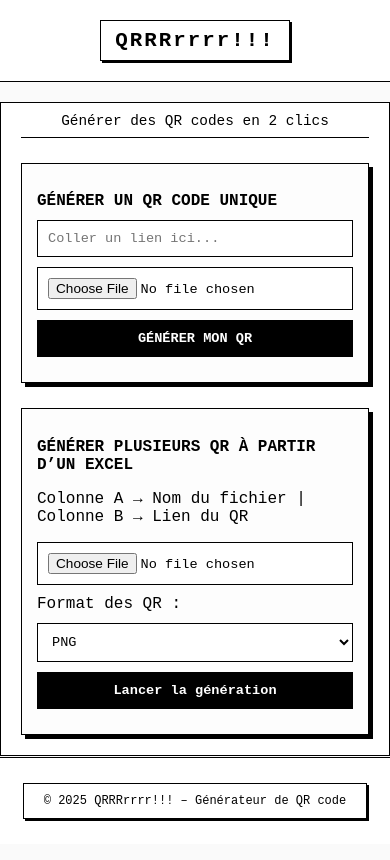
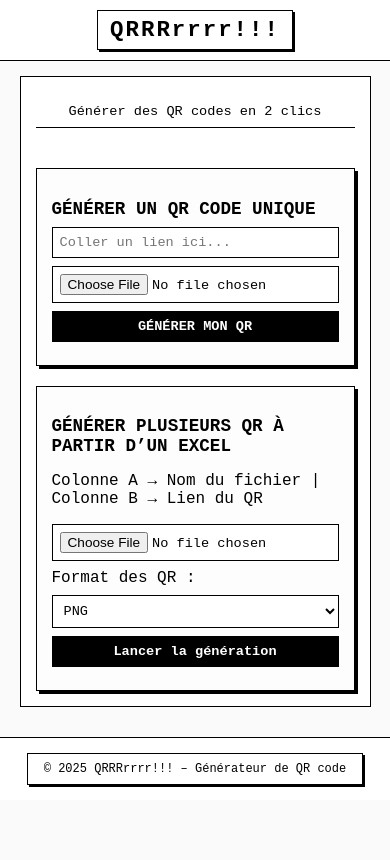
Before and after one commit to XVI-I/QRRRrrrr, a plain HTML site: page index.html in a window 390 px wide. Drawn offline with Linux system fonts and the light colour scheme.

Commit message:
Version compacte sans scroll sur desktop + responsive ajusté

```diff
--- a/style.css
+++ b/style.css
@@ -1,14 +1,14 @@
-/* === QRRRrrrr!!! STYLE — PHRASE COLLÉE EN HAUT DU CONTAINER === */
+/* === QRRRrrrr!!! STYLE — VERSION COMPACTE ET RESPONSIVE === */
 
-body {
+html, body {
+  height: 100%;
+  margin: 0;
+  padding: 0;
   background: #fafafa;
   font-family: "Space Mono", monospace;
   color: #000;
   display: flex;
   flex-direction: column;
-  min-height: 100vh;
-  margin: 0;
-  padding: 0;
 }
 
 /* ===== HEADER ===== */
@@ -17,7 +17,7 @@ header {
   background: #fff;
   color: #000;
   text-align: center;
-  padding: 20px 0;
+  padding: 10px 0; /* plus compact */
   border-bottom: 1px solid #000;
   position: sticky;
   top: 0;
@@ -26,63 +26,67 @@ header {
 
 header h1 {
   margin: 0;
-  font-size: 2rem;
-  letter-spacing: 3px;
+  font-size: 1.8rem; /* légèrement réduit */
+  letter-spacing: 2px;
   display: inline-block;
-  padding: 10px 20px;
+  padding: 6px 16px;
   background: #fff;
   color: #000;
   border: 1px solid #000;
   text-transform: none;
-  box-shadow: 4px 4px 0 #000;
+  box-shadow: 3px 3px 0 #000;
 }
 
 /* ===== MAIN CONTAINER ===== */
 .container {
   width: 100%;
-  max-width: 900px;
+  max-width: 850px;
   border: 1px solid #000;
   background: #fff;
-  padding: 0 40px 40px 40px; /* plus de padding en haut */
+  padding: 0 30px 30px 30px;
   box-sizing: border-box;
-  box-shadow: 6px 6px 0 #000;
-  margin: 40px auto;
+  box-shadow: 5px 5px 0 #000;
+  margin: 20px auto;
   flex-grow: 1;
+  display: flex;
+  flex-direction: column;
+  justify-content: flex-start;
+  min-height: calc(100vh - 150px); /* tient dans l’écran avec header/footer */
 }
 
 /* Sous-titre */
 .subtitle {
   text-align: center;
-  margin: 0 0 30px 0; /* on enlève la marge haute */
-  font-size: 1rem;
+  margin: 0 0 20px 0;
+  font-size: 0.95rem;
   border-bottom: 1px solid #000;
-  padding: 15px 0 10px 0; /* on garde un peu d’air en bas */
+  padding: 12px 0 8px 0;
 }
 
 /* Boîtes */
 .box {
   border: 1px solid #000;
-  padding: 20px;
-  margin-top: 25px;
+  padding: 15px;
+  margin-top: 20px;
   background: #fdfdfd;
-  box-shadow: 4px 4px 0 #000;
+  box-shadow: 3px 3px 0 #000;
 }
 
 .box h2 {
-  font-size: 1.2rem;
-  margin-bottom: 10px;
+  font-size: 1.1rem;
+  margin-bottom: 8px;
 }
 
 /* Inputs & Boutons */
 input, button, select {
   display: block;
   width: 100%;
-  margin: 10px 0;
-  padding: 10px;
+  margin: 8px 0;
+  padding: 8px;
   border: 1px solid #000;
   background: #fff;
   font-family: inherit;
-  font-size: 0.95rem;
+  font-size: 0.9rem;
   box-sizing: border-box;
 }
 
@@ -103,7 +107,7 @@ a {
   color: #000;
   text-decoration: underline;
   display: inline-block;
-  margin-top: 10px;
+  margin-top: 8px;
 }
 
 /* ===== FOOTER ===== */
@@ -112,7 +116,7 @@ footer {
   background: #fff;
   color: #000;
   text-align: center;
-  padding: 25px 0;
+  padding: 15px 0;
   border-top: 1px solid #000;
   position: sticky;
   bottom: 0;
@@ -123,44 +127,50 @@ footer p {
   margin: 0;
   display: inline-block;
   border: 1px solid #000;
-  padding: 10px 20px;
+  padding: 8px 16px;
   background: #fff;
-  box-shadow: 4px 4px 0 #000;
-  font-size: 0.9rem;
+  box-shadow: 3px 3px 0 #000;
+  font-size: 0.85rem;
 }
 
-/* === Responsive === */
-@media (max-width: 768px) {
+/* === RESPONSIVE ADAPTATION === */
+@media (max-width: 1024px) {
+  /* sur laptop et petits écrans, légère adaptation */
+  .container {
+    max-width: 90%;
+    padding: 0 20px 25px 20px;
+    min-height: calc(100vh - 140px);
+  }
+
   header h1 {
     font-size: 1.6rem;
-    padding: 8px 14px;
-    box-shadow: 3px 3px 0 #000;
   }
 
-  footer p {
-    box-shadow: 3px 3px 0 #000;
-    font-size: 0.8rem;
-  }
-
-  .container {
-    padding: 0 20px 20px 20px; /* plus de padding top aussi ici */
-    box-shadow: none;
-    margin-top: 20px;
-  }
-
-  .box {
-    padding: 15px;
-  }
-
-  button {
+  .subtitle {
     font-size: 0.9rem;
   }
 }
 
-@media (max-width: 480px) {
+/* === MOBILE === */
+@media (max-width: 768px) {
+  body {
+    display: block;
+  }
+
+  header, footer {
+    position: relative;
+  }
+
+  .container {
+    min-height: auto; /* scroll rétabli */
+    margin: 15px auto 30px auto;
+    box-shadow: none;
+    padding: 15px;
+  }
+
   header h1 {
-    font-size: 1.3rem;
-    letter-spacing: 2px;
+    font-size: 1.4rem;
+    padding: 6px 12px;
     box-shadow: 2px 2px 0 #000;
   }
 
@@ -170,16 +180,11 @@ footer p {
   }
 
   .subtitle {
-    font-size: 0.9rem;
-    margin: 0 0 20px 0;
-    padding: 10px 0 8px 0;
-  }
-
-  .box h2 {
-    font-size: 1rem;
+    font-size: 0.85rem;
   }
 
   input, button, select {
     font-size: 0.85rem;
+    padding: 7px;
   }
 }
```
